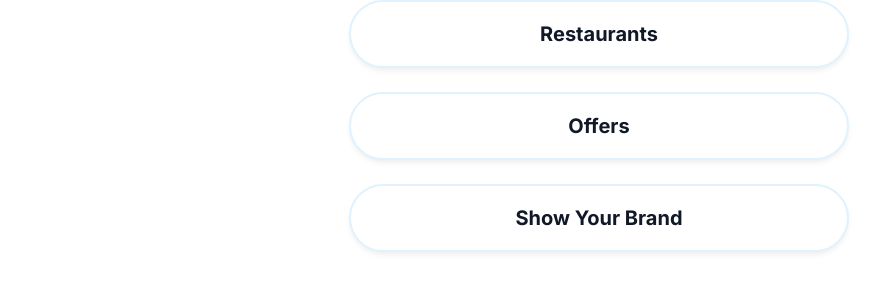
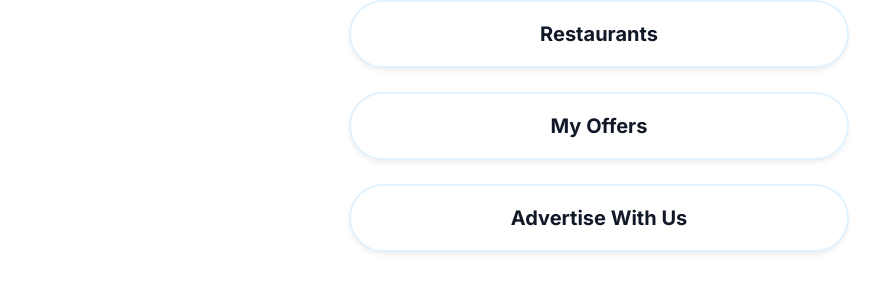
Before and after one commit to huzzy69/misson_resturant, a React (Vite) app: page / in a window 1280 px wide. Shown: the part 292-594 px from the top of the page, without its empty margins (41-921 px from the left). Built offline with nearby package versions, Linux system fonts and the light colour scheme.

Commit message:
Replace offers categories and rename Offers to My Offers

```diff
--- a/src/App.jsx
+++ b/src/App.jsx
@@ -658,11 +658,11 @@ function App() {
           </a>
 
           <a href="#offers" className="nav-item" onClick={handleOffersClick}>
-            Offers
+            My Offers
           </a>
 
           <a href="#brand" className="nav-item" onClick={handleBrandClick}>
-            Show Your Brand
+            Advertise With Us
           </a>
         </main>
       )}
@@ -797,21 +797,27 @@ function App() {
               </svg>
               Back
             </button>
-            <h1 className="restaurants-title">Offers</h1>
+            <h1 className="restaurants-title">My Offers</h1>
           </div>
 
           <div className="offers-layout">
             <div className="offers-categories-list">
               <a href="#" className="offers-category-item active">All Categories</a>
-              <a href="#" className="offers-category-item">Shopping Venues</a>
-              <a href="#" className="offers-category-item">Food & Beverages</a>
-              <a href="#" className="offers-category-item">Education Sector</a>
-              <a href="#" className="offers-category-item">Healthcare</a>
-              <a href="#" className="offers-category-item">Cinemas</a>
-              <a href="#" className="offers-category-item">Public Parks</a>
-              <a href="#" className="offers-category-item">Museums</a>
-              <a href="#" className="offers-category-item">On-Demand Internet</a>
-              <a href="#" className="offers-category-item">On the Move</a>
+              <a href="#" className="offers-category-item">Computers & Office Supplies</a>
+              <a href="#" className="offers-category-item">Mobiles, Tablets & Accessories</a>
+              <a href="#" className="offers-category-item">TV, Appliances & Electronics</a>
+              <a href="#" className="offers-category-item">Health, Beauty & Perfumes</a>
+              <a href="#" className="offers-category-item">Grocery</a>
+              <a href="#" className="offers-category-item">Home, Kitchen & Pets</a>
+              <a href="#" className="offers-category-item">Tools & Home Improvement</a>
+              <a href="#" className="offers-category-item">Toys, Games & Baby</a>
+              <a href="#" className="offers-category-item">Sports, Fitness & Outdoors</a>
+              <a href="#" className="offers-category-item">Books & Stationery Items</a>
+              <a href="#" className="offers-category-item">Video Games</a>
+              <a href="#" className="offers-category-item">Automotive</a>
+              <a href="#" className="offers-category-item">Women's Fashion</a>
+              <a href="#" className="offers-category-item">Men's Fashion</a>
+              <a href="#" className="offers-category-item">Kids Fashion</a>
             </div>
           </div>
         </main>
@@ -826,7 +832,7 @@ function App() {
               </svg>
               Back
             </button>
-            <h1 className="restaurants-title">Show Your Brand</h1>
+            <h1 className="restaurants-title">Advertise with Us</h1>
           </div>
 
           <div className="brand-promo-banner">
```
